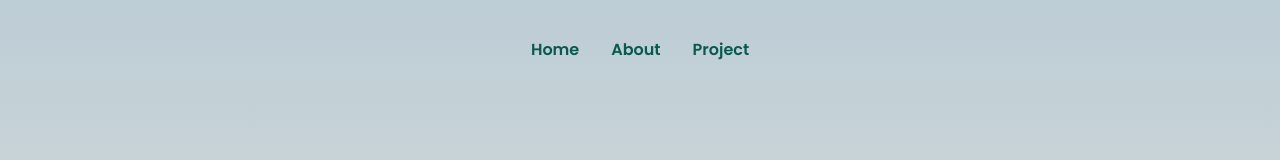
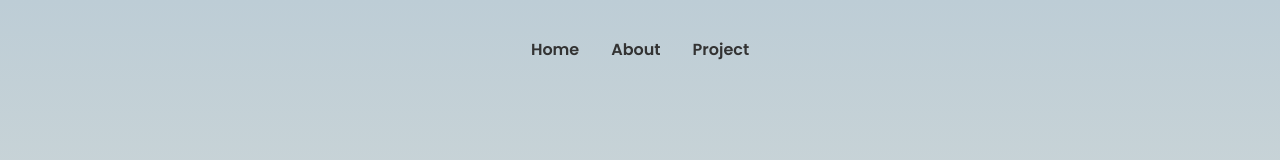
Before and after one commit to Lezonn/personal-site, a Vue app: page / in a window 1280 px wide. Shown: the top 160 px of the page. Built offline with nearby package versions, Linux system fonts and the light colour scheme.

Commit message:
use dark font color

```diff
--- a/src/components/NavigationBar.vue
+++ b/src/components/NavigationBar.vue
@@ -40,8 +40,8 @@ nav {
   z-index: 1000;
 
   a {
-    color: $primary-font-color;
     text-decoration: none;
+    color: $dark-font-color;
     position: relative;
     margin: 8px;
     padding: 8px;
```
